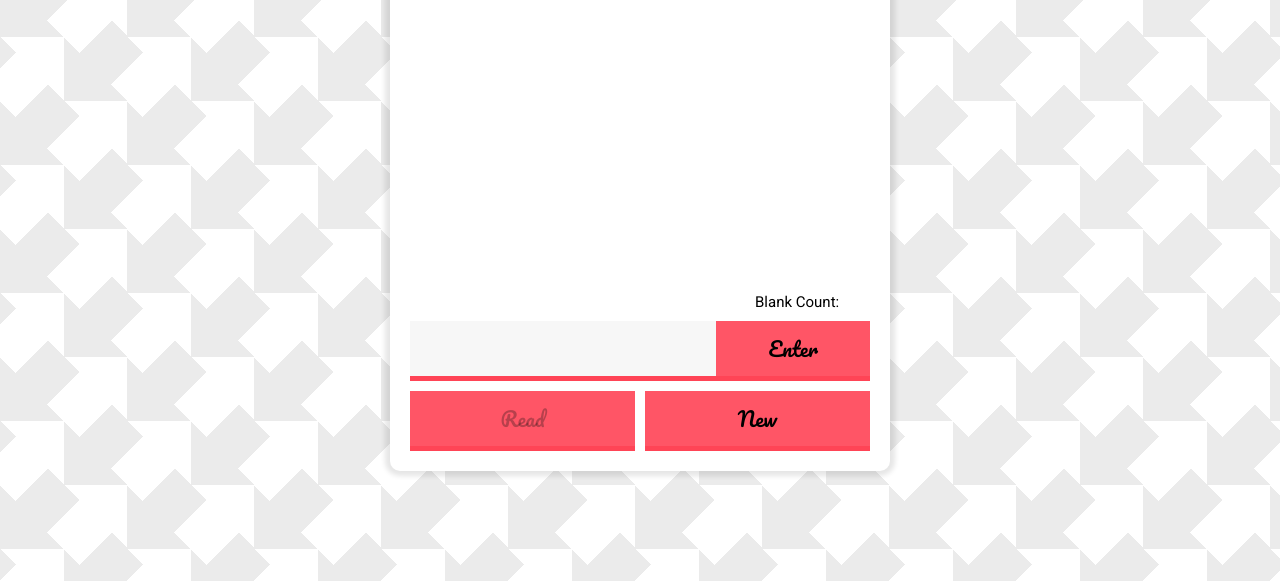
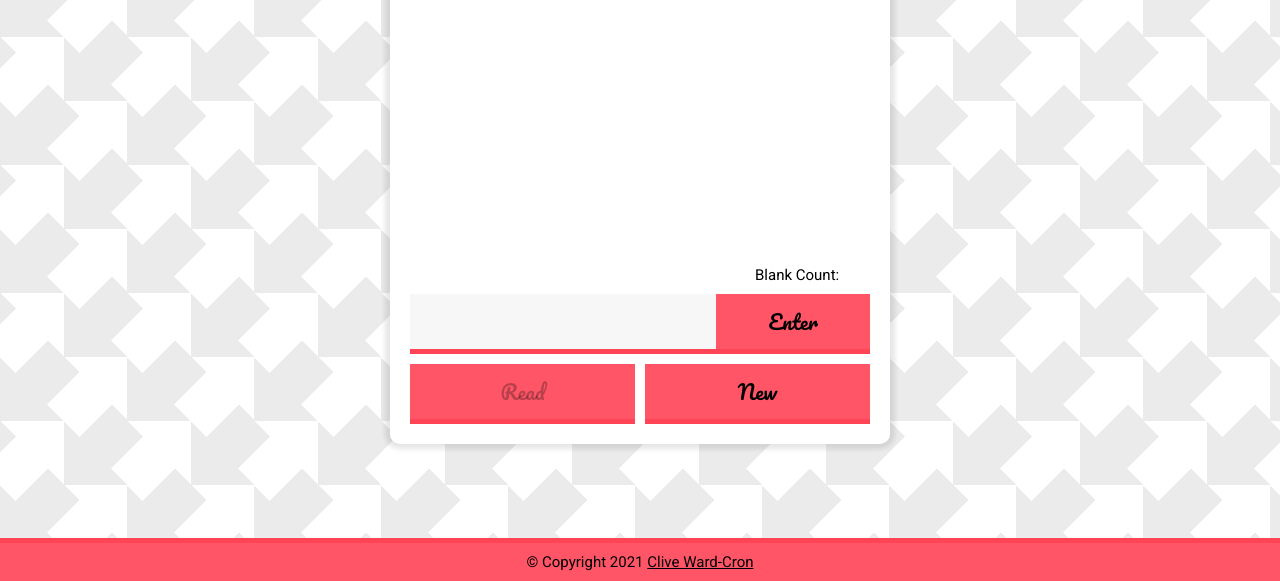
Before and after one commit to Clive-Ward-Cron/libz-reader, a plain HTML site: page index.html in a window 1280 px wide. Shown: the part 219-800 px from the top of the page. Drawn offline with Linux system fonts and the light colour scheme; no server answers.

Commit message:
Added a footer and adjusted some styles to account for it

```diff
--- a/index.html
+++ b/index.html
@@ -20,6 +20,7 @@
     <title>Libz Reader</title>
   </head>
   <body>
+    <main>
       <div class="libzreader">
         <h1>Libz Reader</h1>
         <h2 class="title"></h2>
@@ -37,6 +38,10 @@
         <button id="read">Read</button>
         <button id="new">New</button>
       </div>
+    </main>
+    <footer>
+      &copy; Copyright <span id="copy-year">2021</span> <a href="https://www.ward-cron.design">Clive Ward-Cron</a>
+    </footer>
     <script src="main.js"></script>
   </body>
 </html>
--- a/main.js
+++ b/main.js
@@ -11,6 +11,7 @@ const wordInput = document.querySelector("#word-input");
 const titleEl = document.querySelector(".title");
 const libz = document.querySelector(".libz");
 const libzreader = document.querySelector(".libzreader");
+const copyYear = document.querySelector("#copy-year");
 
 // The utterance object for speech synth
 const utterance = new SpeechSynthesisUtterance();
@@ -290,7 +291,7 @@ if (speechSynthesis.onvoiceschanged !== undefined) {
 // Fetches an inital lib to start with on page load.
 (async () => {
   speechSynthesis.cancel();
-
+  copyYear.innerText = new Date().getFullYear();
   lib = await fetchLib();
   populatePrompt();
 
--- a/style.css
+++ b/style.css
@@ -18,9 +18,11 @@ body {
   padding: 0;
   font-family: "Roboto", sans-serif;
   display: flex;
+  flex-direction: column;
+  justify-content: space-evenly;
   min-height: 100vh;
   align-items: center;
-  transition: all 1.5s ease;
+  /* transition: all 1.5s ease; */
   /* Arrows  */
   background: linear-gradient(45deg, #ebebeb 45px, transparent 45px) 64px 64px,
     linear-gradient(45deg, #ebebeb 45px, transparent 45px, transparent 91px, #fff 91px, #fff 135px, transparent 135px),
@@ -37,6 +39,16 @@ body {
     );
   background-color: #fff;
   background-size: 127px 128px;
+}
+
+main {
+  margin: 0;
+  padding: 0;
+  display: flex;
+  flex-grow: 1;
+  min-height: 100%;
+  align-items: center;
+  transition: all 1.5s ease;
 }
 
 .libzreader {
@@ -194,3 +206,17 @@ body {
 .libzreader button:nth-of-type(1) {
   margin-right: 2%;
 }
+
+footer {
+  border-top: 5px solid #ff4456;
+  background: #ff5566;
+  width: 100%;
+  margin: 1rem 0 0 0;
+  padding: 1rem;
+  font-size: 1.5rem;
+  text-align: center;
+}
+
+footer a {
+  color: black;
+}
```
Lines whose indentation alone changed are shown as unchanged.
